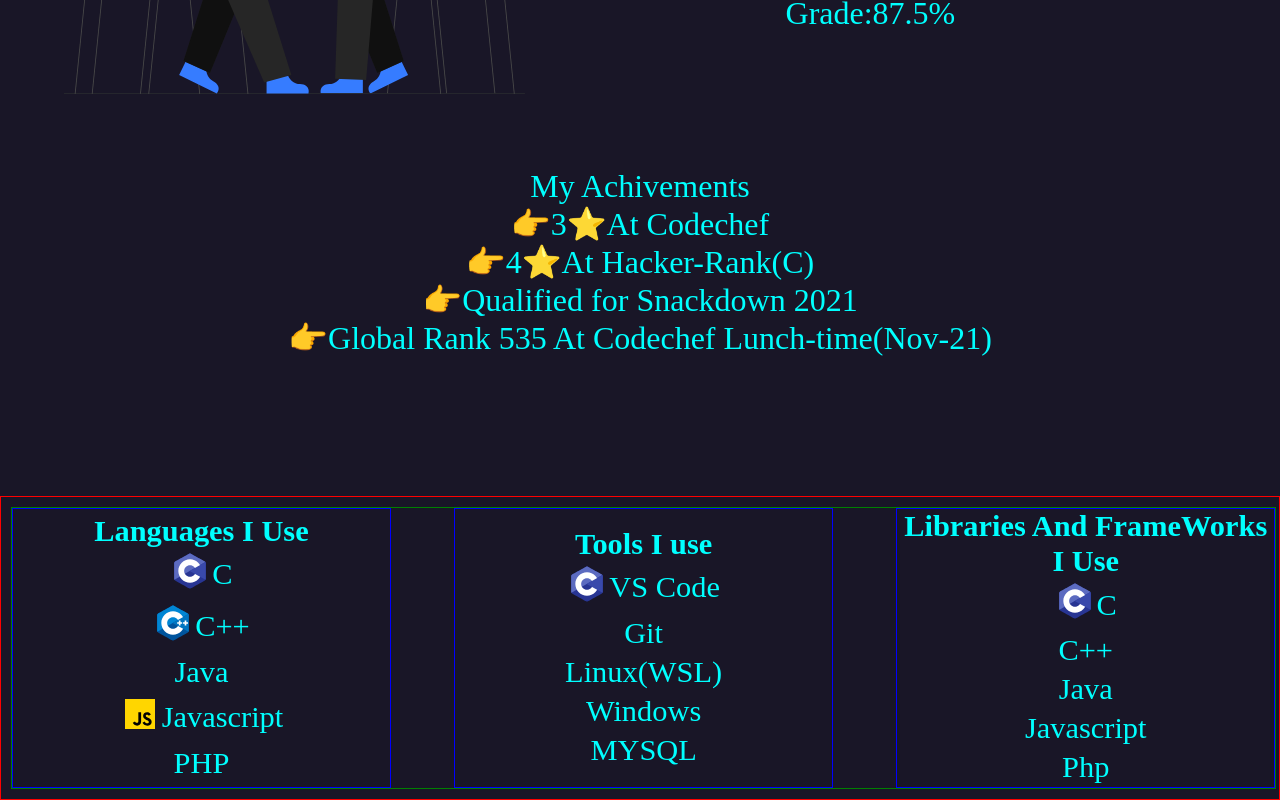
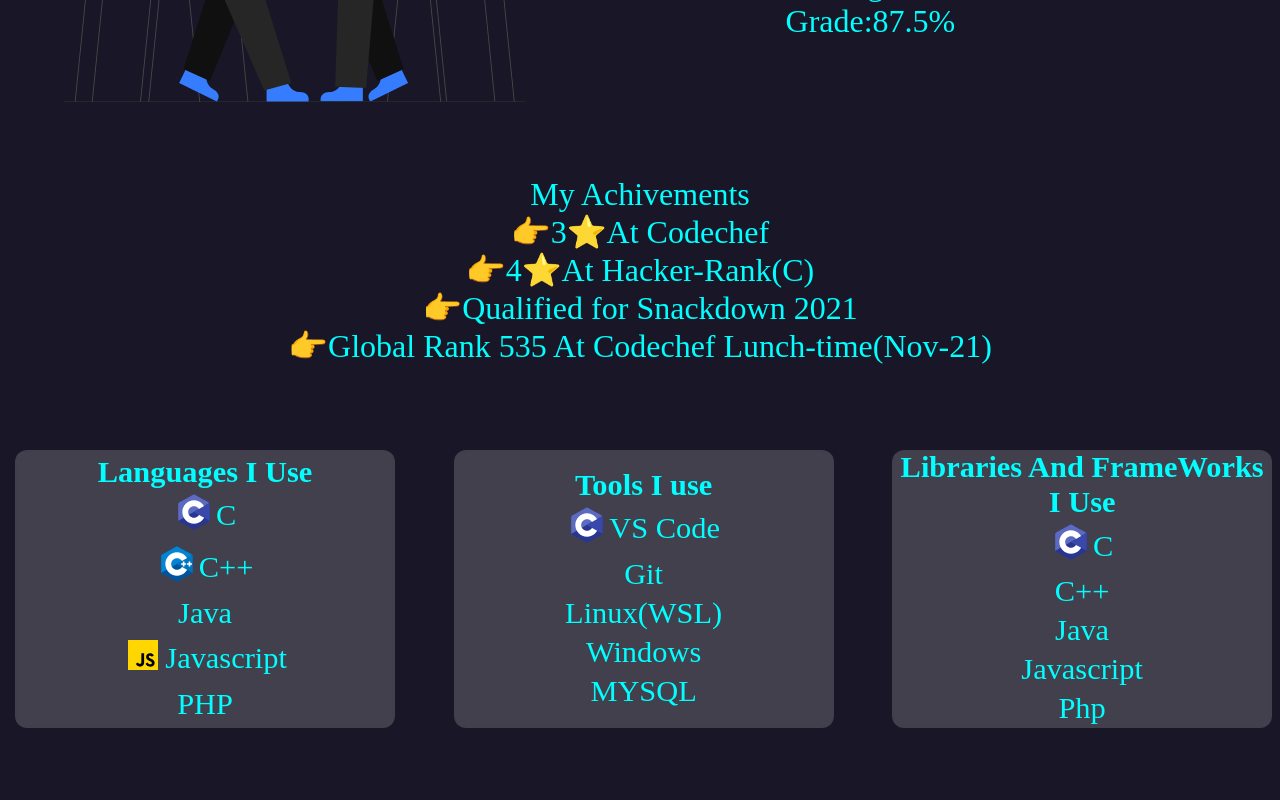
Before and after one commit to VIVEK-SUTHAR/Portfolio_React, a React (Create React App) app: page / in a window 1280 px wide. Shown: the part 1976-2776 px from the top of the page. After the commit the page ends 2714 px from the top, so only its background shows below. Built offline with nearby package versions, Linux system fonts and the light colour scheme; a web font is replaced by a local one.

Commit message:
Skills added

```diff
--- a/src/components/Navbar.css
+++ b/src/components/Navbar.css
@@ -12,7 +12,7 @@
     display: flex;
     gap: 0.8rem;
     border-radius: 3rem;
-    backdrop-filter: blur(15px);
+    backdrop-filter: blur(5px);
 }
 
 nav a {
--- a/src/components/Social.css
+++ b/src/components/Social.css
@@ -5,6 +5,7 @@
     align-items: center;
     justify-content: space-between;
     left: 5%;
+    overflow: hidden;
 }
 
 .container ul li a {
--- a/src/components/me.css
+++ b/src/components/me.css
@@ -8,7 +8,6 @@
     align-items: center;
     font-size: 1.8rem;
     color: #fff;
-
 }
 
 #Me img {
--- a/src/components/resume.css
+++ b/src/components/resume.css
@@ -1,6 +1,7 @@
 #Resume {
     width: 100%;
     height: 100vh;
+    overflow-x: hidden;
 }
 
 .resume_container {
@@ -56,7 +57,6 @@
     position: relative;
     height: 70%;
     width: 100%;
-    border: 1px solid red;
     color: aqua;
 }
 
@@ -64,16 +64,18 @@
     margin: 10px;
     width: 99%;
     height: 60%;
-    border: 1px solid green;
     display: flex;
     flex-direction: row;
     justify-content: space-between;
 }
 
 .skillContainer table {
+    margin: 0 5px;
     width: 30%;
-    border: 1px solid blue;
     font-size: 1.9rem;
+    background-color: rgba(255, 255, 255, 0.180);
+    backdrop-filter: blur(2px);
+    border-radius: 12px;
     display: flex;
     flex-direction: column;
     justify-content: flex-start;
@@ -110,7 +112,12 @@
         font-size: 1.2rem;
     }
     .skillContainer{
-        flex-direction: column;
+        flex-direction: row;
+        height: max-content;
+    }
+    .skillContainer table{
+        font-size: 1.4rem;
+
     }
 }
 
@@ -144,16 +151,20 @@
     }
     .skillContainer{
         height: fit-content;
-        width: fit-content;
+        width: 90%;
         flex-direction: column;
         justify-content: center;
         align-items: center;
     }
     .skillContainer table{
-        width: inherit;
+        width: 80%;
         color: aqua;
+        background-color: rgba(255, 255, 255, 0.180);
+        backdrop-filter: blur(20px);
         margin: 5px 0;
         padding: 0 5px;
+        font-size: 1.3rem;
+        border-radius: 12px;
     }
 }
 
```
